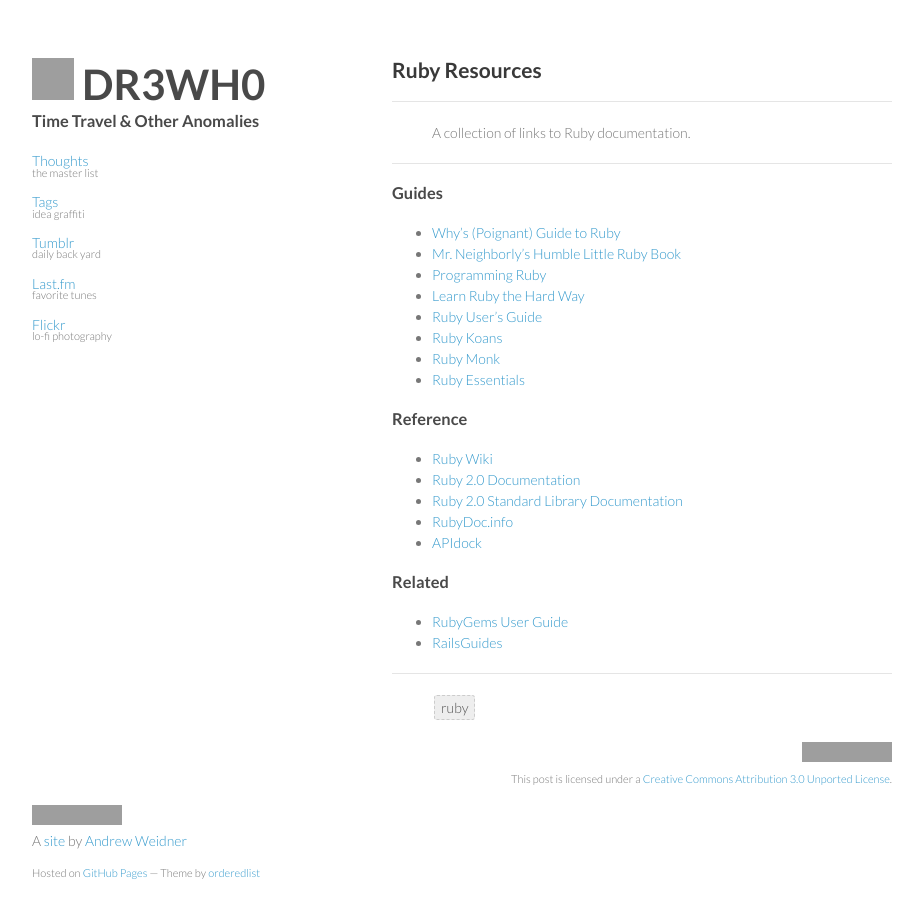
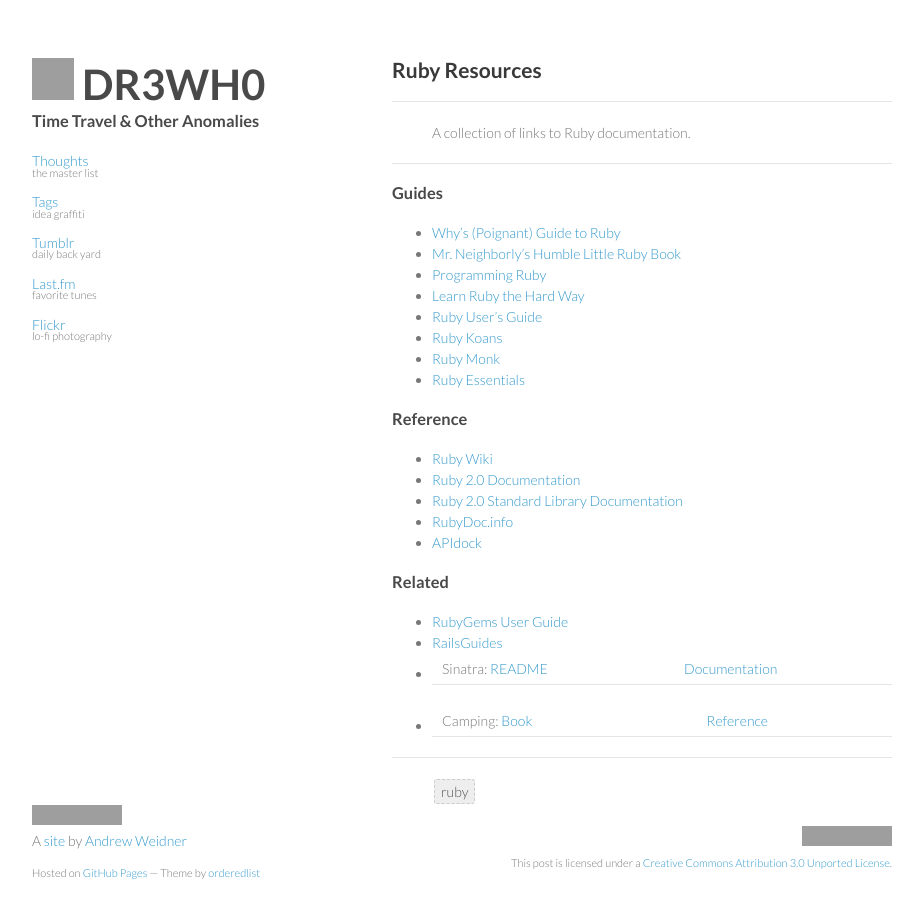
Before and after one commit to DR3WH0/DR3WH0.github.io, a Jekyll site: the page built from _posts/2013-07-30-ruby-resources.md, in a window 1280 px wide and 942 px high. Shown: the top 918 px of the window, without its empty margins (178-1101 px from the left). Built offline with Jekyll 4.4.1, drawn with Linux system fonts in a browser that asks for light colours; Markdown is read by kramdown in place of the engine named in the settings; comment, search, counter and statistics services are not loaded; grey boxes are pictures that could not be loaded.

Commit message:
Updated 2013-07-30-ruby-resources.md

```diff
--- a/_posts/2013-07-30-ruby-resources.md
+++ b/_posts/2013-07-30-ruby-resources.md
@@ -30,3 +30,5 @@
 
 * [RubyGems User Guide](http://docs.rubygems.org/read/book/1)
 * [RailsGuides](http://guides.rubyonrails.org/index.html)
+* Sinatra: [README](http://www.sinatrarb.com/intro.html) | [Documentation](http://www.sinatrarb.com/documentation.html)
+* Camping: [Book](http://camping.io/The-Camping-Book) | [Reference](http://camping.io/api/)
```
